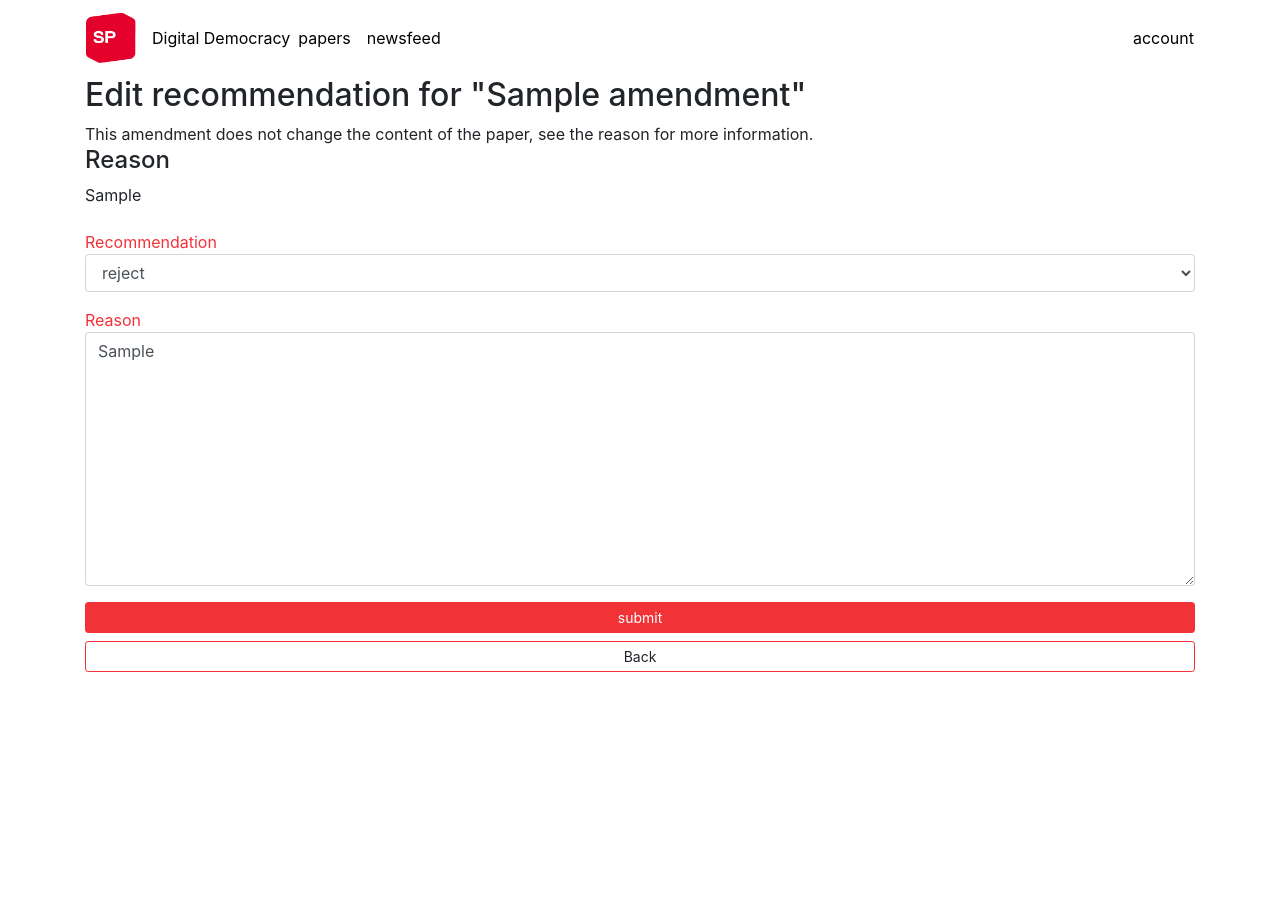
After one commit to sacovo/digital-democracy, a Django app: page /amendments/1/recommendation/update/ in a window 1280 px wide. The commit adds this page. Shown: the top 912 px of the page. Run offline with Django 3.2, Linux system fonts and the light colour scheme; a user stored in the database is signed in; tables that the repository leaves empty hold one stand-in row (values such as "Sample post"); some libraries are stand-ins or nearby versions.

Commit message:
Feature/recommandations

```diff
--- a/papers/forms.py
+++ b/papers/forms.py
@@ -167,3 +167,19 @@ class UserUploadForm(forms.Form):
     """
 
     csv_file = forms.FileField()
+
+
+class RecommendationForm(forms.ModelForm):
+    class Meta:
+        model = models.Recommendation
+        fields = ["recommendation", "reason"]
+
+    def clean_reason(self):
+        """
+        Clean comments from script tasks
+        """
+        return bleach.clean(
+            self.cleaned_data["reason"],
+            tags=settings.BLEACH_ALLOWED_TAGS,
+            attributes=settings.BLEACH_ALLOWED_ATTRIBUTES,
+        )
--- a/papers/models.py
+++ b/papers/models.py
@@ -432,11 +432,18 @@ class Recommendation(models.Model):
     )
 
     def save(self, *args, **kwargs):
-        if not kwargs.get("update_translations"):
+        if kwargs.pop("update_translations", False):
             for translation in self.amendment.translations.all():
-                rec, created = Recommendation.objects.update_or_create(
-                    amendment=translation,
-                    defaults={"recommendation": self.recommendation},
-                )
+                translated_recomendation = Recommendation.objects.filter(
+                    amendment=translation
+                ).first()
+                if translated_recomendation:
+                    translated_recomendation.recommendation = self.recommendation
+                    translated_recomendation.save(update_translations=False)
+                else:
+                    translated_recomendation = Recommendation(
+                        amendment=translation, recommendation=self.recommendation
+                    )
+                    translated_recomendation.save(update_translations=False)
 
         return super().save(*args, **kwargs)
--- /dev/null
+++ b/papers/templates/papers/recommendation_form.html
@@ -0,0 +1,36 @@
+{% extends 'papers/base.html' %}
+{% load static i18n %}
+{% load bootstrap4 %}
+
+
+{% block head %}
+{{form.media}}
+<script src="{% static "jquery-3.5.1.min.js" %}">
+</script>
+{% endblock %}
+{% block content %}
+<h2>
+    {% if form.instance.pk %}
+    {% trans 'Edit recommendation for' %}
+    {% else %}
+    {% trans 'Create recommendation for' %}
+    {% endif %} "{{amendment.title}}"
+</h2>
+
+<div class="amendment-content">
+    {{amendment.extract_content|safe}}
+</div>
+<div class="reason">
+    <h2 class="h4">{% trans 'Reason' %}</h2>
+    <section class="reason">
+        {{amendment.reason|safe}}
+    </section>
+</div>
+<form method="POST">
+    {% csrf_token %}
+    {% bootstrap_form form  form_group_class='form-group'%}
+    <button type="submit" class="btn btn-sm btn-block submitButton">{% trans 'submit' %}</button>
+    <a href="{% url 'amendment-detail' amendment.pk %}" class="btn btn-sm btn-block">{% trans 'Back' %}</a>
+</form>
+
+{% endblock %}
--- a/papers/urls.py
+++ b/papers/urls.py
@@ -46,6 +46,16 @@ urlpatterns = [
         "amendments/<int:amendment_pk>/edit/",
         views.amendment_edit,
         name="amendment-edit",
+    ),
+    path(
+        "amendments/<int:pk>/recommendation/update/",
+        views.recommendation_update,
+        name="recommendation-edit",
+    ),
+    path(
+        "amendments/<int:amendment_pk>/recommendation/create/",
+        views.recommendation_create,
+        name="recommendation-create",
     ),
     path("members/login/", auth_views.LoginView.as_view(), name="login"),
     path("members/logout/", auth_views.LogoutView.as_view(), name="logout"),
--- a/papers/views.py
+++ b/papers/views.py
@@ -131,16 +131,57 @@ def amendment_create(request, paper_pk, language_code):
 
 @login_required
 def recommendation_create(request, amendment_pk):
-    pass
+    amendment = models.Amendment.objects.get(pk=amendment_pk)
+    if hasattr(amendment, "recommendation"):
+        return redirect("recommendation-edit", amendment.recommendation.pk)
+    form = forms.RecommendationForm()
+
+    if request.method == "POST":
+        form = forms.RecommendationForm(request.POST)
+        if form.is_valid():
+            form.instance.amendment = amendment
+            form.save(commit=False)
+            form.instance.save(update_translations=True)
+            return redirect("amendment-detail", amendment.pk)
+    return render(
+        request,
+        "papers/recommendation_form.html",
+        {"form": form, "amendment": amendment},
+    )
 
 
 @login_required
 def recommendation_update(request, pk):
-    pass
+    recommendation = models.Recommendation.objects.get(pk=pk)
+    form = forms.RecommendationForm(instance=recommendation)
+
+    if request.method == "POST":
+        form = forms.RecommendationForm(request.POST, instance=recommendation)
+
+        if form.is_valid():
+            form.save(commit=False)
+            form.instance.save(update_translations=True)
+            return redirect("amendment-detail", recommendation.amendment.pk)
+
+    return render(
+        request,
+        "papers/recommendation_form.html",
+        {"form": form, "amendment": recommendation.amendment},
+    )
 
 
 @login_required
 def add_alternative_amendment(request, pk):
+    recommendation = models.Recommendation.objects.get(pk=pk)
+    paper = recommendation.amendment.paper
+    translation = paper.translation_set.get(
+        language_code=recommendation.amendment.language_code
+    )
+
+    form = forms.AmendmentForm(translation=translation)
+
+    if request.method == "POST":
+        pass
     pass
 
 
```
Also changed, not shown: papers/templates/papers/amendment_detail.html (+14 -1 lines).
